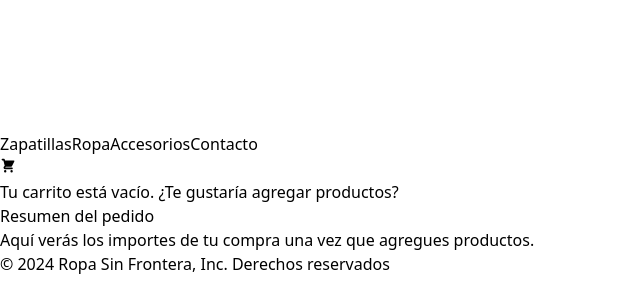
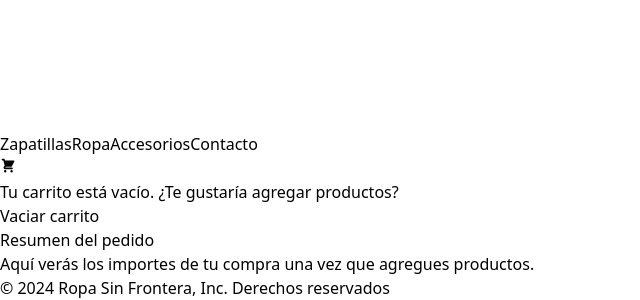
Before and after one commit to Bobasso/PreEntrega1-Bobasso-React, a React (Vite) app: page /cart in a window 1280 px wide. Shown: the part 821-1121 px from the top of the page, without its empty margins (0-640 px from the left). Before the commit the page ends 1097 px from the top, so only its background shows below. Built offline with nearby package versions, Linux system fonts and the light colour scheme.

Commit message:
agrego vaciar carrito

```diff
--- a/src/components/Cart/Cart.jsx
+++ b/src/components/Cart/Cart.jsx
@@ -49,6 +49,7 @@ const Cart = () => {
                     )
                   }
                 </div>
+                <button className="rounded-lg border border-red-200 bg-red-500 text-white p-2 shadow-sm" onClick={deleteCart}>Vaciar carrito</button>
               </div>
             </div>
             <div className="mx-auto mt-6 max-w-4xl flex-1 space-y-6 lg:mt-0 lg:w-full">
```
